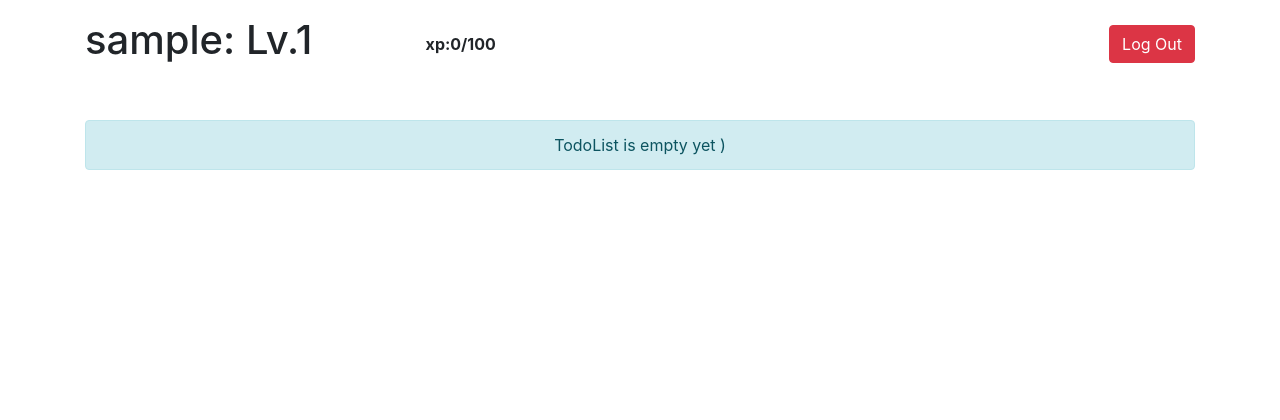
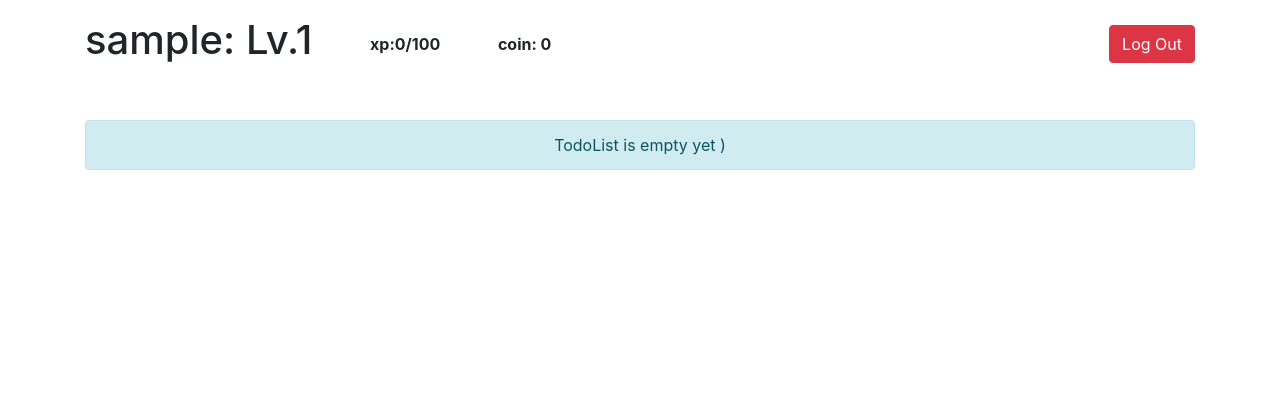
Before and after one commit to kuroye/djangoToDoList, a Django app: page / in a window 1280 px wide. Shown: the top 420 px of the page. Run offline with Django 4.2, Linux system fonts and the light colour scheme; the visitor is signed in with stand-in values (Sample User, id 1); data that the repository does not hold is empty; some libraries are stand-ins or nearby versions.

Commit message:
add coin display

```diff
--- a/templates/index.html
+++ b/templates/index.html
@@ -85,7 +85,8 @@
 <div class="container d-flex flex-column mb-4 wrapper">
     <div class="w-100 d-flex justify-content-between align-items-center mt-3 mb-5 todo-list-header">
         <h1>{{ user.username }}: Lv.{{ user.level }}</h1>
-        <b style="padding-right: 500px">xp:{{ user.xp }}/{{ max_xp }}</b>
+        <b>xp:{{ user.xp }}/{{ max_xp }}</b>
+        <b style="padding-right: 500px">coin: {{ user.coin }}</b>
 
         <a class="btn btn-danger" href="{% url 'logout' %}">Log Out</a>
     </div>
@@ -142,6 +143,10 @@
                                             <div class="w-100 d-flex justify-content-between align-items-center mt mb">
                                                 <h4>xp</h4>
                                                 <b>{{ todo.xp }} xp</b>
+                                            </div>
+                                            <div class="w-100 d-flex justify-content-between align-items-center mt mb">
+                                                <h4>coin</h4>
+                                                <b>{{ todo.coin }} coin</b>
                                             </div>
                                              <div class="w-100 d-flex justify-content-between align-items-center mt mb">
                                                 <h5>Difficulty</h5>
@@ -243,7 +248,7 @@
 
                         <h3>difficulty</h3>
                            <select name="difficulty" class="custom-select " id="difficultySelect">
-                            <option selected>Choose...</option>
+                            <option selected>None</option>
                             <option value="easy">Easy</option>
                             <option value="medium">Medium</option>
                             <option value="hard">Hard</option>
```
